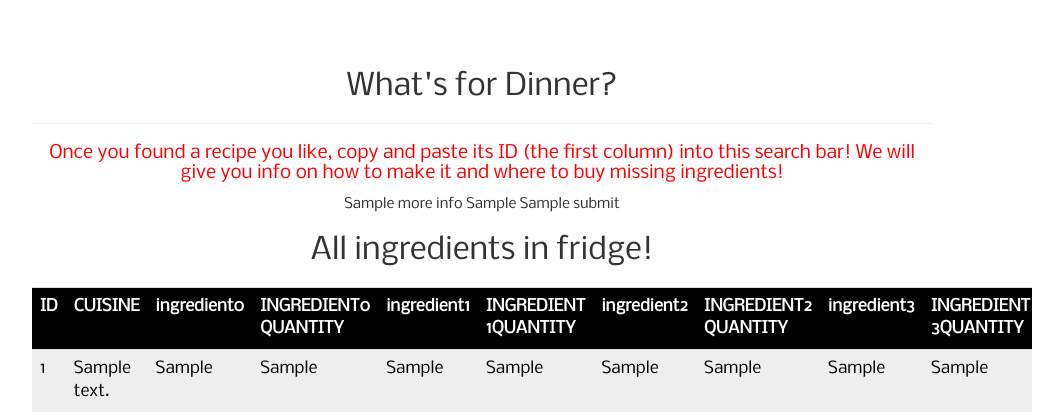
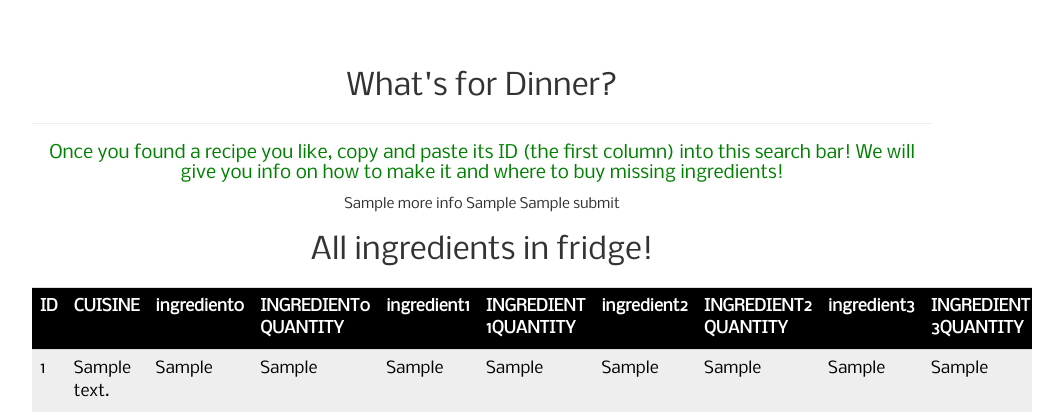
Before and after one commit to krajput96/flask-aws-tutorial, a Flask app: template templates/both.html in a window 1280 px wide. Shown: the top 420 px of the page, without its empty margins (18-1081 px from the left). Run offline with Flask 2, Linux system fonts and the light colour scheme; the template is opened without the code that fills it: most values are stand-ins (such as "Sample title", 1, 10 or a date in 2020); some libraries are stand-ins or nearby versions; some web fonts are replaced.

Commit message:
somee template stuff

```diff
--- a/templates/both.html
+++ b/templates/both.html
@@ -75,7 +75,7 @@ table#t01 th {
 
 
 <form action = "/index" method = "POST" name = "complex_selection">
-  <h4 style="color:red;"> Once you found a recipe you like, copy and paste its ID (the first column) into this search bar! We will give you info on how to make it and where to buy missing ingredients! </h4>
+  <h4 style="color:green;"> Once you found a recipe you like, copy and paste its ID (the first column) into this search bar! We will give you info on how to make it and where to buy missing ingredients! </h4>
 
   {{form4.hidden_tag()}}
   <p>
--- a/templates/index.html
+++ b/templates/index.html
@@ -94,6 +94,8 @@ table#t01 th {
 <form action = "/index" method = "POST" name = "addRecipe">
   <h4 style="color:purple;"> Add a new ingredient to your Fridge! Since we have constraints if we do not accept your input, nothing will happen ;)  </h4>
   <h4 style="color:purple;"> Enter a Food you want to add to your fridge, followed by a quantity (3, 4, 5, ...) This quantity depends on the item, for example "Orange: 3" means 3 oranges! </h4>
+  <h4 style="color:purple;"> We don't want you to add too little of an ingredient since it will just go to waste, or too much since space is limited! The sweet spot in our fridge is a quantity between 3 & 7!  </h4>
+
 
   {% with messages = get_flashed_messages() %}
      {% if messages %}
```
